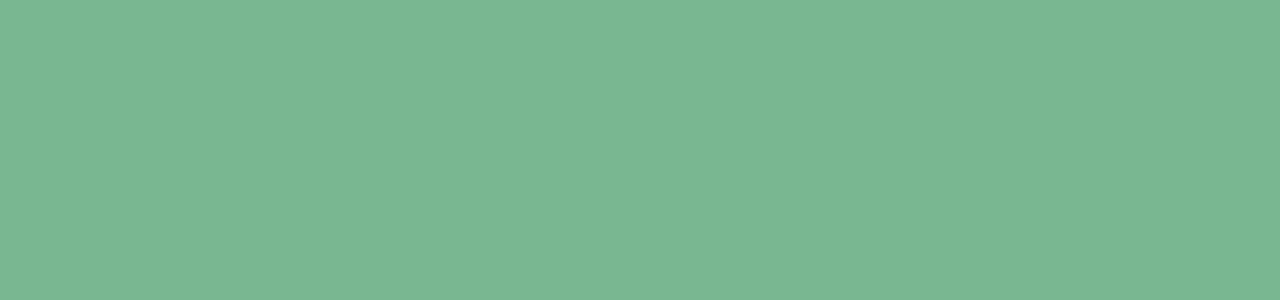
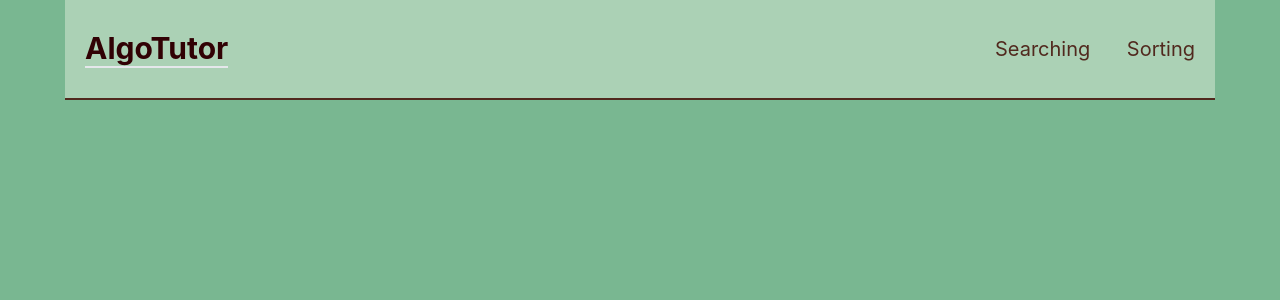
Before and after one commit to DelaurierDev/algoTutor, a React (Create React App) app in the folder client/: page /search/binary in a window 1280 px wide. Before the commit this address had no page. Shown: the top 300 px of the page. Built offline with nearby package versions, Linux system fonts and the light colour scheme.

Commit message:
set up binary search page and routes

```diff
--- a/client/src/index.js
+++ b/client/src/index.js
@@ -4,6 +4,7 @@ import './index.css';
 import Landing from './pages/Landing';
 import Searching from './pages/Searching';
 import Linear from './pages/Linear'
+import Binary from './pages/Binary'
 import Home from './pages/Home'
 import {BrowserRouter, Routes, Route} from 'react-router-dom'
 
@@ -17,6 +18,7 @@ root.render(
         <Route path="/home" element={<Home/>}/>
         <Route path="/searching" element={<Searching/>}/>
         <Route path="/search/linear" element={<Linear/>}/>
+        <Route path = "/search/binary" element = {<Binary/>}/>
       </Routes>
     </BrowserRouter>
   </React.StrictMode>
--- /dev/null
+++ b/client/src/pages/Binary.jsx
@@ -0,0 +1,12 @@
+import React from 'react'
+import Navbar from '../components/Navbar'
+const Binary = () => {
+  return (
+    <div>
+        <Navbar/>
+
+    </div>
+  )
+}
+
+export default Binary
--- a/client/src/pages/Searching.jsx
+++ b/client/src/pages/Searching.jsx
@@ -13,7 +13,7 @@ const Searching = () => {
         <Link to ="/search/linear" >
           <button className='h-[70px] w-[300px] bg-[#310104] font-bold rounded text-[#edf4ed] my-7'>Linear Search</button>
         </Link>
-        <Link to ="/sorting" >
+        <Link to ="/search/binary" >
           <button className='h-[70px] w-[300px] bg-[#310104] font-bold rounded text-[#edf4ed] my-7'>Binary Search</button>
         </Link>
         <Link to ="/sorting" >
```
